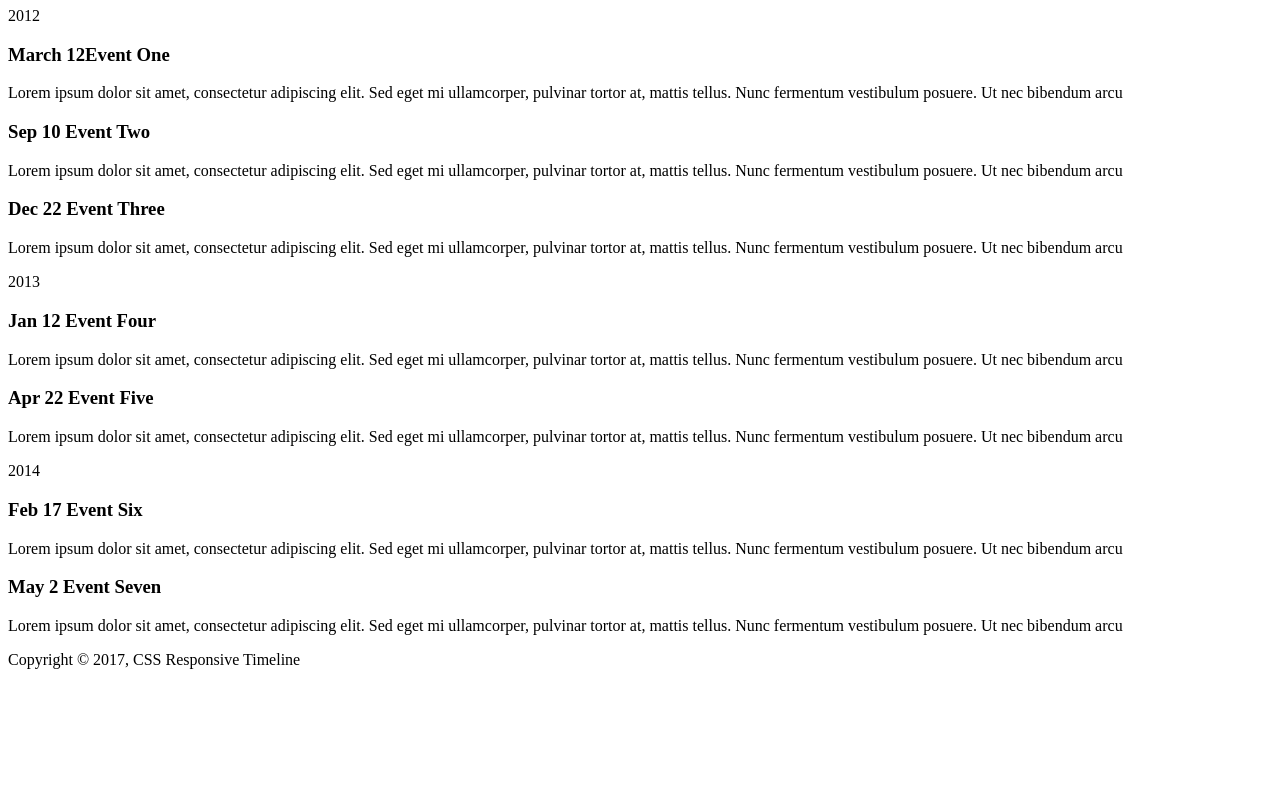
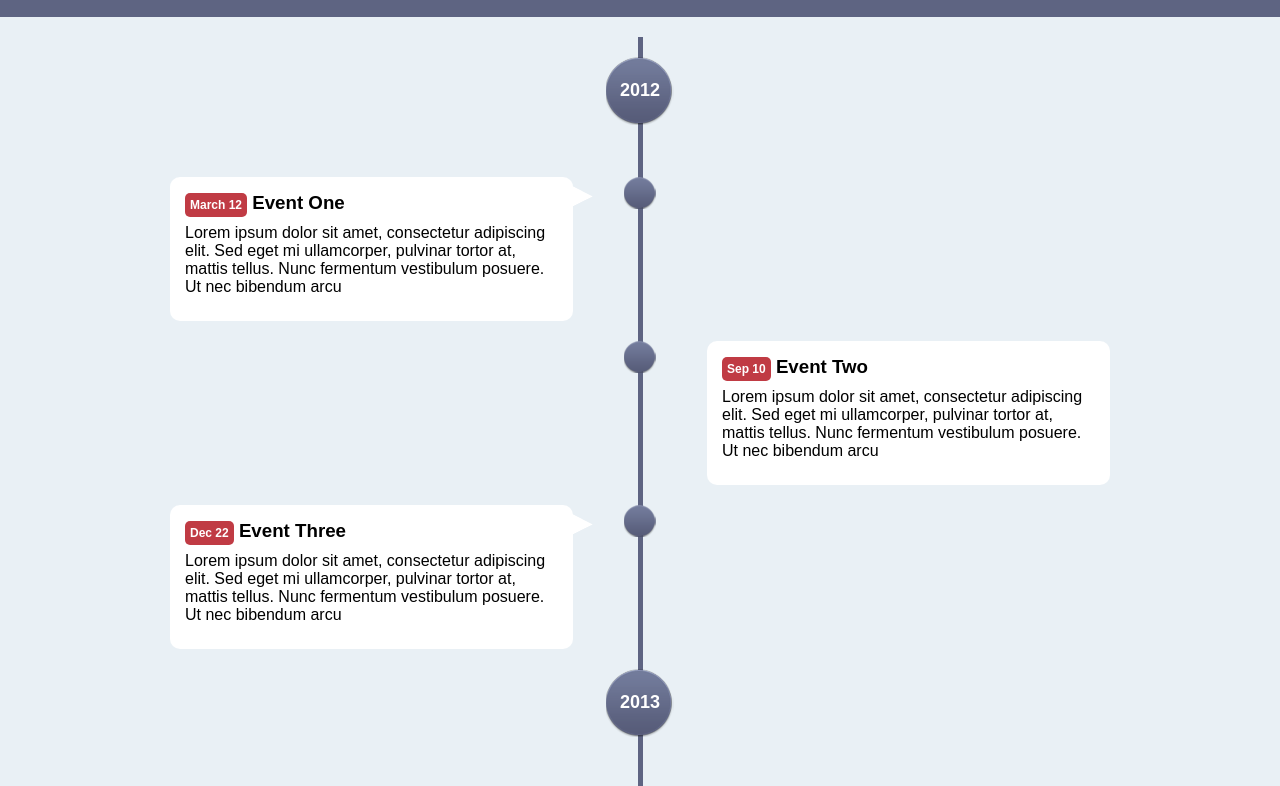
Before and after one commit to ericcalabrese/cssTimeline, a plain HTML site: page index.html in a window 1280 px wide. Shown: the part 73-859 px from the top of the page. Before the commit the page ends 800 px from the top, so only its background shows below. Drawn offline with Linux system fonts and the light colour scheme.

Commit message:
styling done

```diff
--- a/css/style.css
+++ b/css/style.css
@@ -1 +1,102 @@
-style.css
+*{
+	margin: 0;
+	padding: 0;
+}
+body{
+	font-family: 'Arial', sans-serif;
+	background: #e9f0f5;
+}
+p{
+	margin: 10px 0;
+}
+.container{
+	width: 940px;
+	overflow: auto;
+	margin: auto;
+}
+header{
+	background: #5e6482;
+	height: 70px;
+	color: #fff;
+	text-align: center;
+	padding-top: 20px;
+}
+#timeline{
+	background: url(../img/line.png) repeat-y 50% 0;
+	min-height: 700px;
+	margin: 20px 0 20px 0;
+}
+.tl-block{
+	position: relative;
+	width: 100%;
+	min-height: 100px;
+	margin-bottom: 20px;
+}
+.tl-year{
+	background: url(../img/point-big.png) no-repeat 50% 0;
+	display: block;
+	width: 70px;
+	height: 70px;
+	text-align: center;
+	margin: auto;
+	margin-top: 20px;
+}
+.tl-year div{
+	color: #fff;
+	font-size: 18px;
+	font-weight: bold;
+	display: block;
+	padding-top: 23px;
+	text-align: center;
+}
+.tl-event{
+	background: url(../img/point-small.png) no-repeat top center;
+	margin: auto;
+	width: 100%;
+	overflow: hidden;
+	visibility: visible;
+	-webkit-animation: fade;
+	-webkit-animation-duration: 2s;
+}
+@-webkit-keyframes fade{
+	0%{opacity: 0;}
+	100%{opacity: 1}
+}
+.tl-event > div{
+	width: 45%;
+	position: relative;
+}
+.tl-event div div{
+	background: #fff;
+	border-radius: 10px;
+	padding: 15px;
+}
+.tl-event div.event-r{
+	float: right;
+	background: url(../img/arrow-right.png) no-repeat top right;
+}
+.tl-event div.event-l{
+	float: left;
+	background: url(../img/arrow-right.png) no-repeat top right;
+}
+.tl-event div.event-r div{
+	margin-left: 20px;
+}
+.tl-event div.event-l div{
+	margin-right: 20px;
+}
+.tl-event time{
+	background: #c03b44;
+	color: #fff;
+	font-size: 12px;
+	padding: 5px;
+	border-radius: 5px;
+}
+footer{
+	background: #5e6482;
+	height: 40px;
+	color: #fff;
+	text-align: center;
+	padding-top: 10px;
+	padding-bottom: 10px;
+}
```
Also changed, not shown: index.html (+1 -1 lines).
